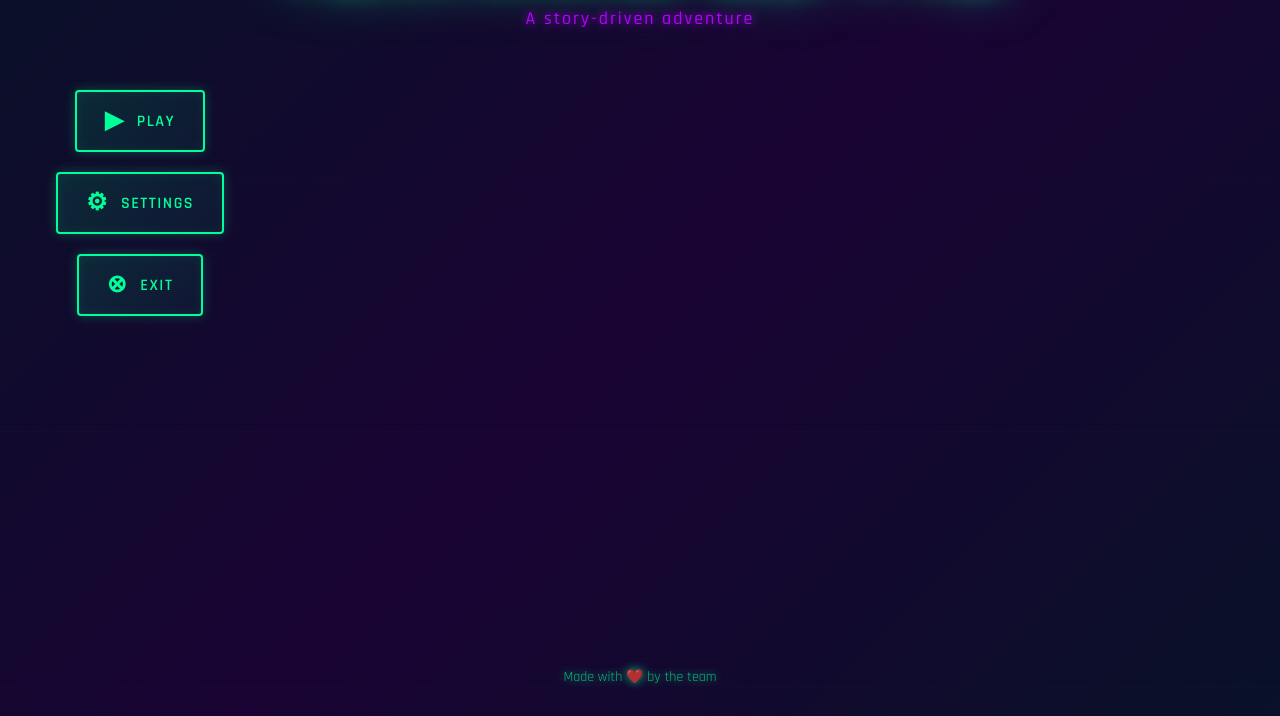
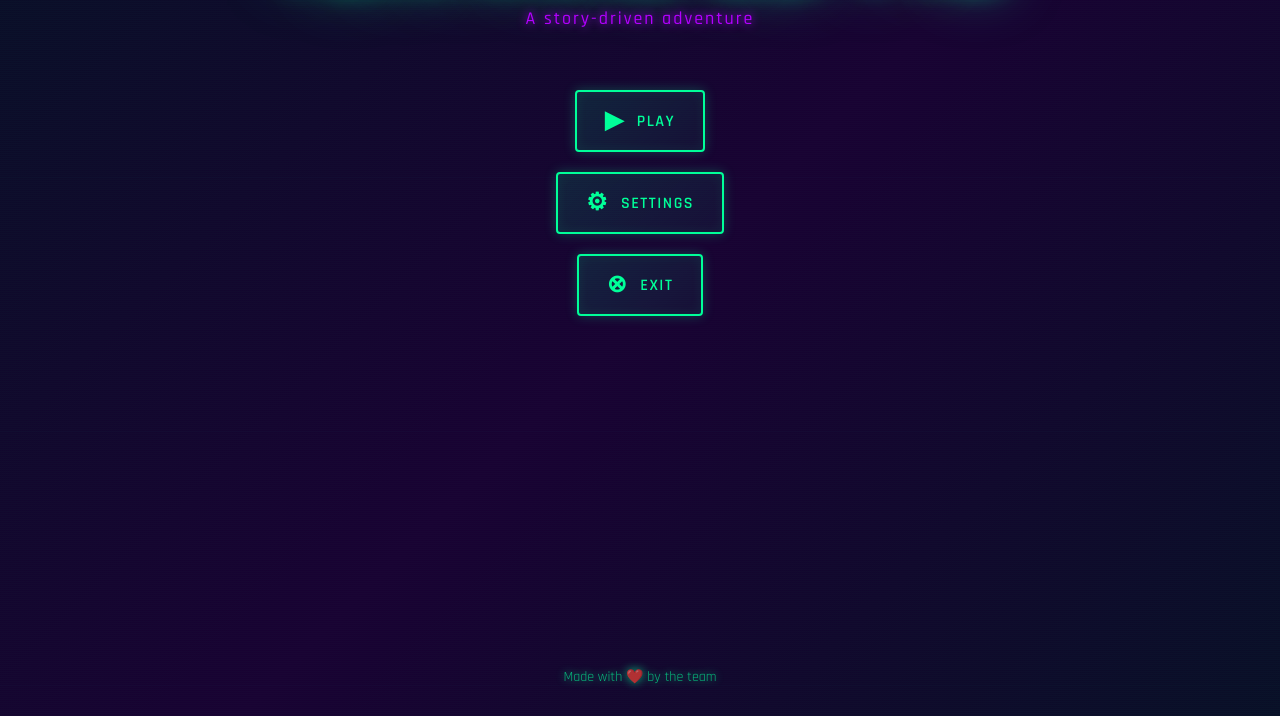
Before and after one commit to SzudaTiborSzilveszter/EvVegiCsoportMunka, a website with bundled scripts: page test.html in a window 1280 px wide. Shown: the part 84-800 px from the top of the page. Built offline with nearby package versions, Linux system fonts and the light colour scheme.

Commit message:
menu buttons centered

```diff
--- a/public/css/menu.css
+++ b/public/css/menu.css
@@ -103,10 +103,11 @@
     display: flex;
     flex-direction: column;
     gap: 20px;
-    margin: 40px 0;
+    margin: 40px auto;
     max-width: 280px;
     width: 100%;
     align-items: center;
+    justify-content: center;
 }
 
 .menu-button {
```
Also changed, not shown: data/scenes.js (+0 -10 lines).
